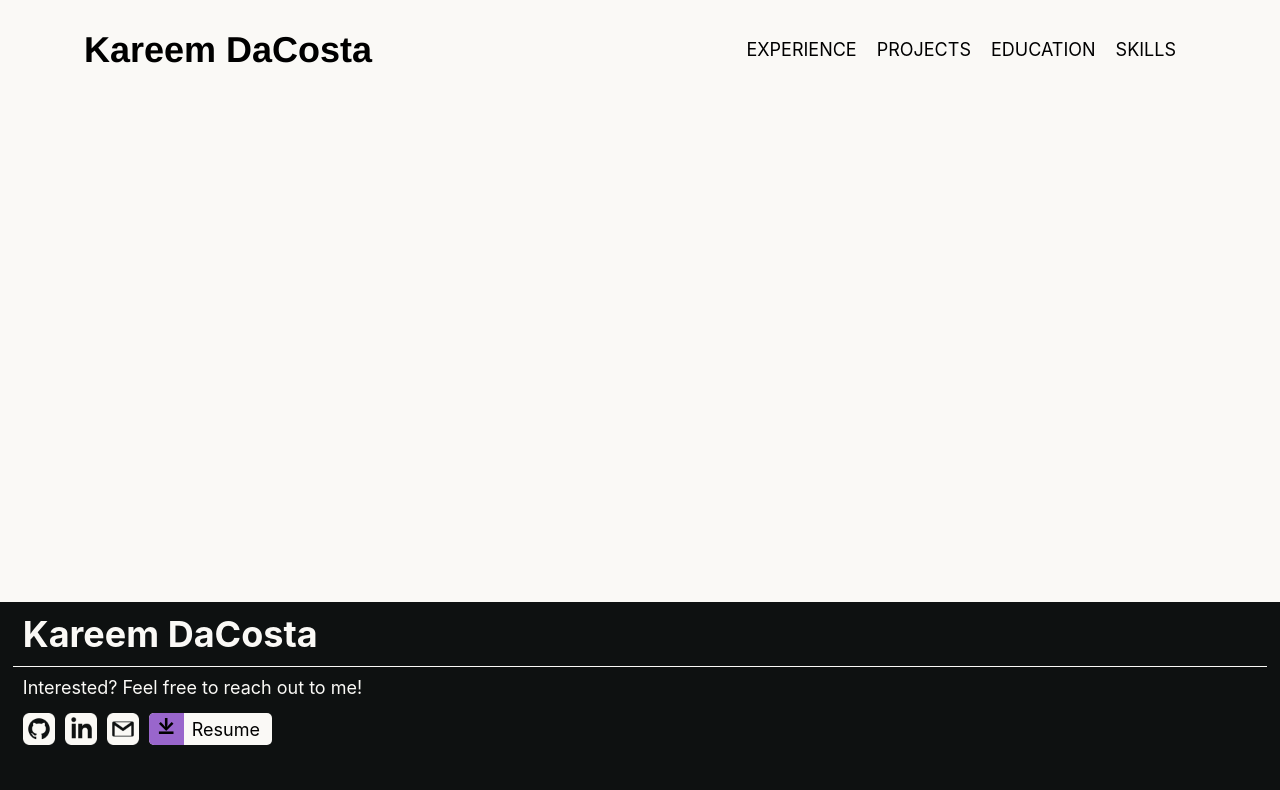
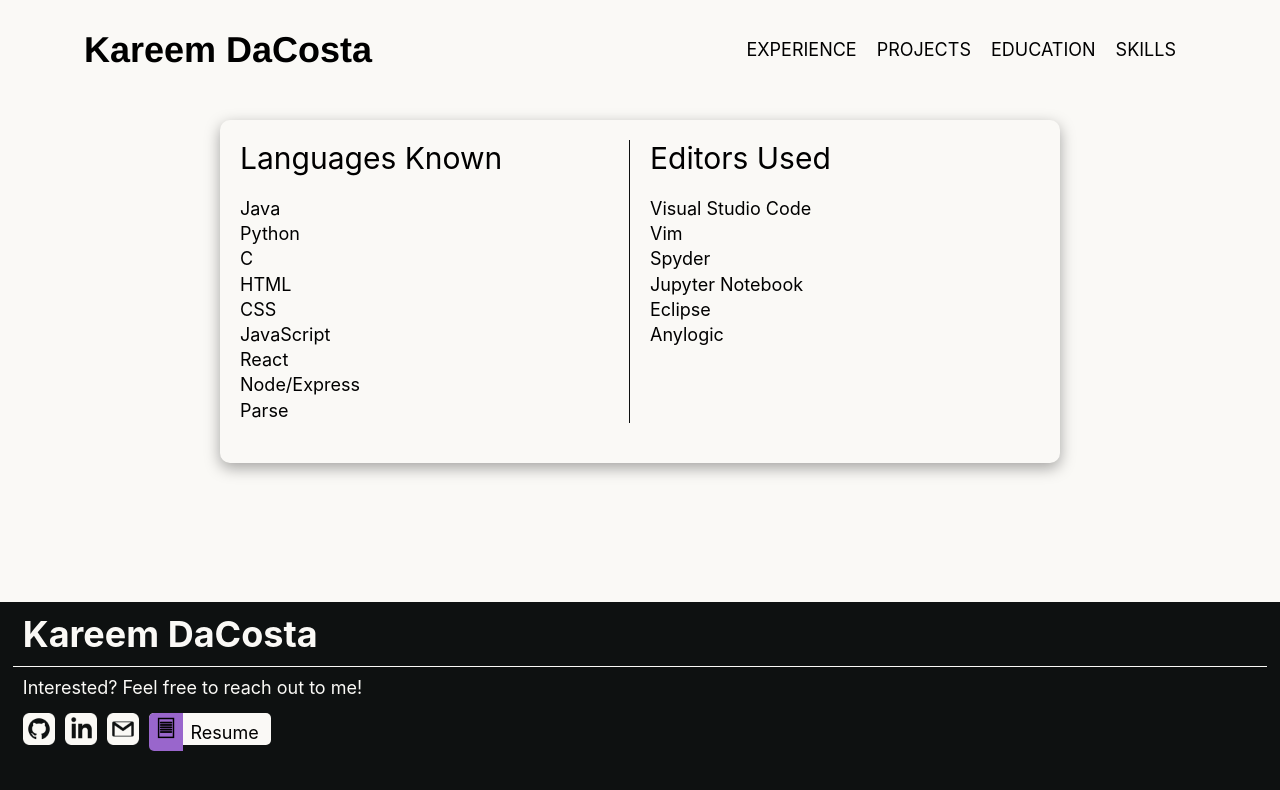
Before and after one commit to KareemDaCosta/kareem-dacosta-personal-website, a React (Create React App) app: page /skills in a window 1280 px wide. Shown: the top 790 px of the page. Built offline with nearby package versions, Linux system fonts and the light colour scheme.

Commit message:
Completed Skills Card

```diff
--- a/src/components/Education/Education.css
+++ b/src/components/Education/Education.css
@@ -92,6 +92,10 @@
     margin: 30px 0px;
 }
 
+.education-award {
+    line-height: 1.5;
+}
+
 @media screen and (max-width: 860px) {
     .education-card {
         width: calc(100% - 80px);
--- a/src/components/Footer/Footer.jsx
+++ b/src/components/Footer/Footer.jsx
@@ -2,6 +2,7 @@ import "./Footer.css"
 import github from "../../images/socials/github.png"
 import linkedin from "../../images/socials/linkedin.png"
 import gmail from "../../images/socials/gmail.png"
+import resume from "../../documents/Kareem DaCosta Resume.pdf"
 import { Link } from "react-router-dom";
 
 
@@ -22,11 +23,11 @@ export default function Footer() {
                     <div className="footer-button"><a href="mailto:kareem.dacosta@columbia.edu" className="footer-button" target="_blank">
                         <img src={gmail} alt="email" />
                     </a></div>
-                    <Link to="/files/Kareem_DaCosta_Resume.pdf" target="_blank" className="resume-link">
+                    <a href={resume} target="_blank" className="resume-link">
                         <div className="download-resume-button">
-                            <span className="download-arrow">⤓</span> <span className="download-resume-text">Resume</span>
+                            <span className="download-arrow">🗏</span> <span className="download-resume-text">Resume</span>
                         </div>
-                    </Link>
+                    </a>
                 </div>
             </div>
         </div>
--- a/src/components/Home/Home.css
+++ b/src/components/Home/Home.css
@@ -1,3 +1,8 @@
+.home {
+    margin-top: 20px;
+    margin-bottom: 20px;
+}
+
 .profile-pic-container {
     height: auto;
     min-width: 40%;
--- a/src/components/Skills/Skills.css
+++ b/src/components/Skills/Skills.css
@@ -0,0 +1,69 @@
+.skills {
+    display: flex;
+    flex-flow: column wrap;
+    align-content: center;
+    justify-content: center;
+    margin-bottom: 20px;
+}
+
+.skills-card {
+    border-radius: 10px;
+    padding: 20px;
+    display: grid;
+    box-shadow: rgba(0, 0, 0, 0.35) 0px 5px 15px;
+    grid-template-columns: 1fr 1fr;
+    grid-gap: 20px;
+    width: 800px;
+    margin-top: 20px;
+    margin-bottom: 20px;
+}
+
+.skills-heading {
+    font-size: 30px;
+    margin-bottom: 20px;
+}
+
+.skills-border-vertical {
+    border-right: #0e1111 1px solid;
+}
+
+.skills-list-item {
+    line-height: 1.4;
+}
+
+#skills-card-1 {
+    grid-column: 1 / span 1;
+    grid-row: 1 / span 1;
+}
+
+#skills-card-2 {
+    grid-column: 2 / span 1;
+    grid-row: 1 / span 1;
+}
+
+@media screen and (max-width: 860px) {
+    .skills-card {
+        width: calc(100% - 80px);
+    }
+}
+
+@media screen and (max-width: 480px) {
+    .skills-card {
+        display: flex;
+        flex-flow: column wrap;
+    }
+
+    .skills-border-vertical {
+        border-right: none;
+    }
+
+    .skills-list, .skills-heading {
+        margin-left: 10px;
+    }
+
+
+    .skills-border-horizontal {
+        border-bottom:  #0e1111 1px solid;
+        margin: 20px 0px;
+    }
+}
--- a/src/components/Skills/Skills.jsx
+++ b/src/components/Skills/Skills.jsx
@@ -1,10 +1,39 @@
 import "./Skills.css"
 
 export default function Skills() {
+
+    const languagesKnown = [
+        "Java", "Python", "C", "HTML", "CSS", "JavaScript", "React", "Node/Express", "Parse"
+    ]
+
+    const editorsKnown = [
+        "Visual Studio Code", "Vim", "Spyder", "Jupyter Notebook", "Eclipse", "Anylogic"
+    ]
+
     return (
         <div className="skills">
-            <div className="skills-header">
-
+            <div className="skills-card">
+                <div className="skills-section  skills-border-vertical" id="skills-card-1">
+                    <div className="skills-heading">
+                        Languages Known
+                    </div>
+                    <ul className="skills-list">
+                        {languagesKnown.map(item => {
+                            return <li className="skills-list-item" key={item}>{item}</li>
+                        })}
+                    </ul>
+                </div>
+                <div className="skills-border-horizontal"/>
+                <div className="skills-section" id="skills-card-2">
+                    <div className="skills-heading" >
+                        Editors Used
+                    </div>
+                    <ul className="skills-list">
+                        {editorsKnown.map(item => {
+                            return <li className="skills-list-item" key={item}>{item}</li>
+                        })}
+                    </ul>
+                </div>
             </div>
         </div>
     )
```
Also changed, not shown: 1 other file (tests, documents, lock files or other folders).
